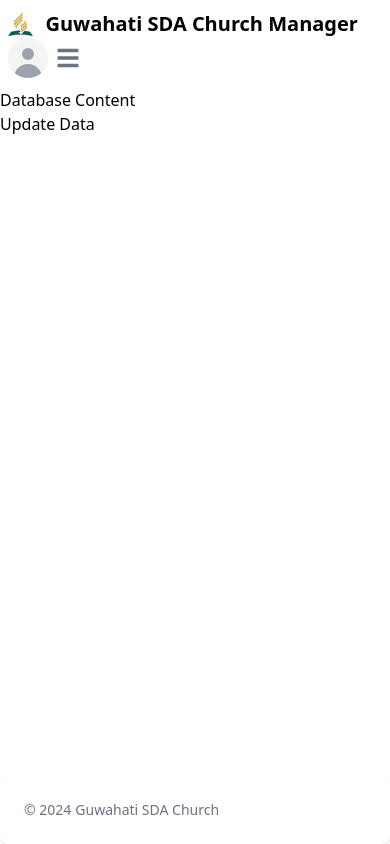
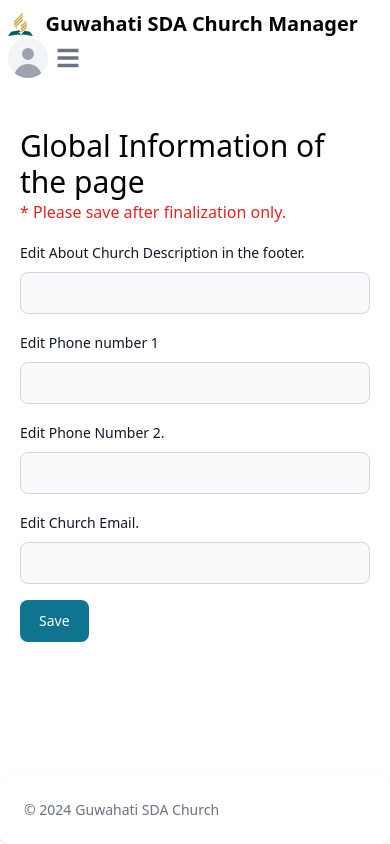
Before and after one commit to 5u00n/guwahati_sda_manager, a React (Vite) app: page /globals in a window 390 px wide. Built offline with nearby package versions, Linux system fonts and the light colour scheme; no server answers; the database is empty; sample sign-in values are in the browser's storage.

Commit message:
chore: Update layout component and add form for global information
The commit updates the layout component in Layout.jsx to include additional margin and padding. It also adds a form in Global.jsx for editing global information such as about church description, phone numbers, and email.

```diff
--- a/src/components/Layout.jsx
+++ b/src/components/Layout.jsx
@@ -45,7 +45,7 @@
                         </Navbar.Collapse>
                     </Navbar>
                 </header>
-                <div className="flex-grow">
+                <div className="flex-grow mx-5 my-10">
                     <Outlet />
                 </div>
                 <Footer container>
--- a/src/pages/Global.jsx
+++ b/src/pages/Global.jsx
@@ -1,6 +1,7 @@
 import React from 'react';
 import { useDatabase } from '../store/database';
 import { useEffect } from 'react';
+import { Label, TextInput, Button } from 'flowbite-react';
 
 function Global() {
   const { database, readDatabase, setDataToFirebase } = useDatabase((state) => ({
@@ -22,8 +23,44 @@
   return (
     <React.Fragment>
       <div>
-        <h1>Database Content</h1>
-        <button onClick={handleUpdateData}>Update Data</button>
+        <form >
+          <h1 className=' text-3xl'>
+            Global Information of the page
+          </h1>
+          <p className='text-red-600'>* Please save after finalization only.</p>
+
+          <div className='mb-4'>
+            <div className="mb-2 block mt-4">
+              <Label htmlFor="aboutChurch" value="Edit About Church Description in the footer." />
+            </div>
+            <TextInput id="aboutChurch" type="text" sizing="sm" />
+          </div>
+
+          <div className='mb-4'>
+            <div className="mb-2 block mt-4">
+              <Label htmlFor="phone1" value="Edit Phone number 1" />
+            </div>
+            <TextInput id="phone1" type="text" sizing="sm" name="phone1" />
+          </div>
+
+
+          <div className='mb-4'>
+            <div className="mb-2 block mt-4">
+              <Label htmlFor="phone2" value="Edit Phone Number 2." />
+            </div>
+            <TextInput id="phone2" type="text" sizing="sm" />
+          </div>
+
+          <div className='mb-4'>
+            <div className="mb-2 block mt-4">
+              <Label htmlFor="email" value="Edit Church Email." />
+            </div>
+            <TextInput id="aboutChurch" type="text" sizing="sm" />
+          </div>
+
+
+          <Button type='submit' onClick={() => handleUpdateData()} >Save</Button>
+        </form>
       </div>
     </React.Fragment>
   )
--- a/tailwind.config.js
+++ b/tailwind.config.js
@@ -4,6 +4,7 @@
 export default {
   content: [
     "./index.html", "./src/**/*.{js,ts,jsx,tsx}",
+    "./src/**/**/*.{js,ts,jsx,tsx}",
     flowbite.content(),
   ],
   theme: {
```
